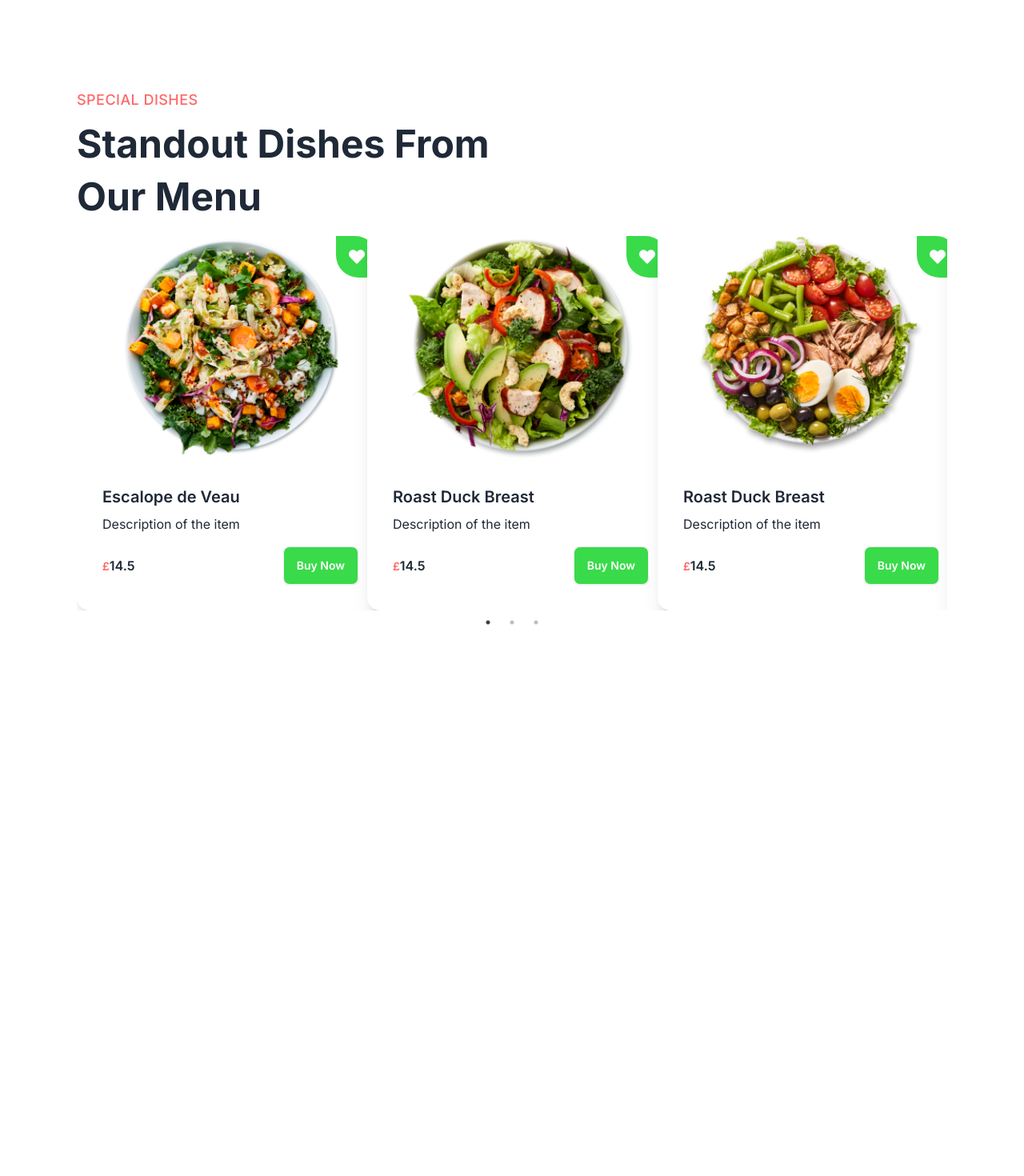
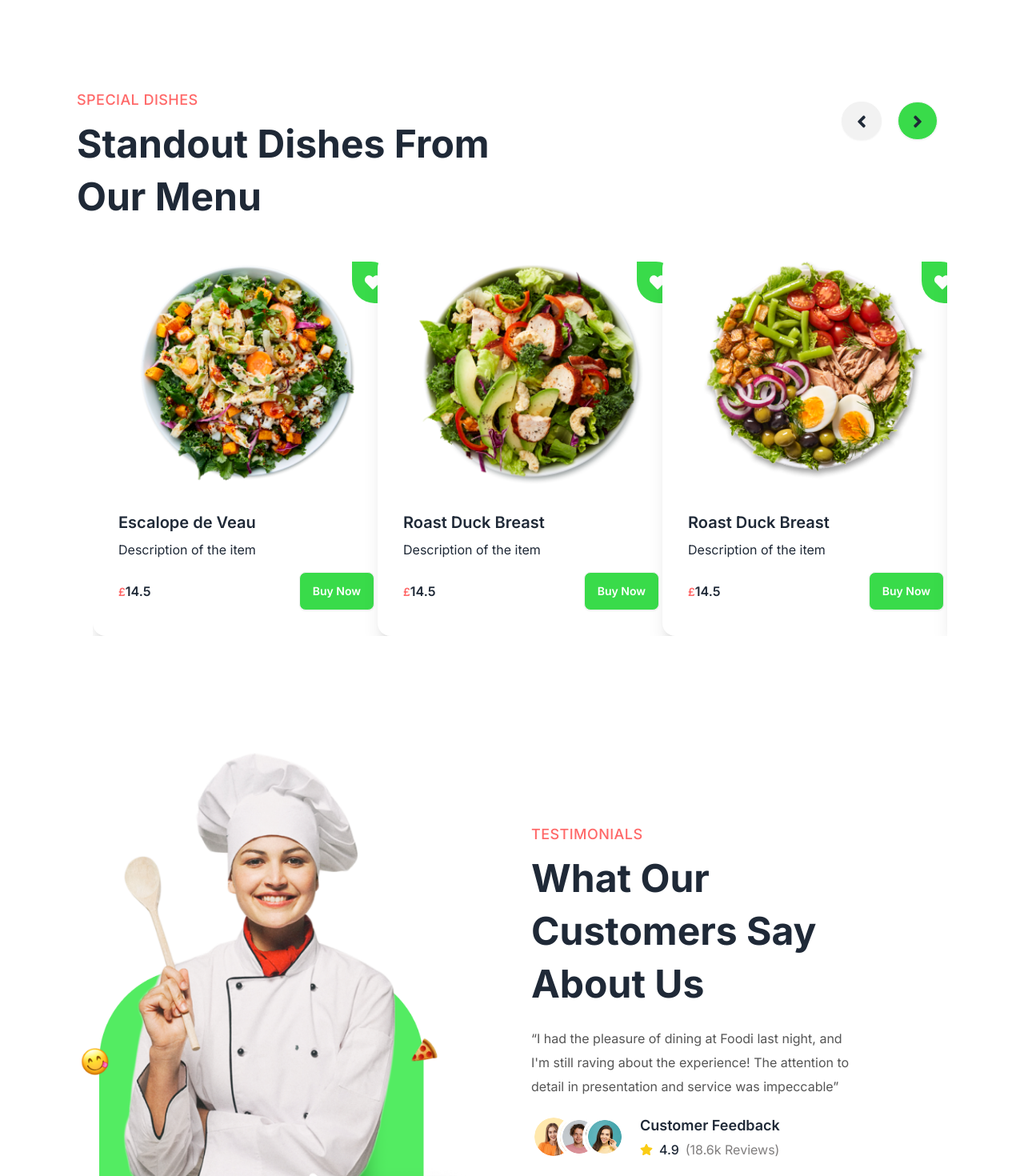
Before and after one commit to holooluwatosin/complete-mern-project, a React (Vite) app: page / in a window 1280 px wide. Shown: the part 1560-3030 px from the top of the page at 80% size. Before the commit the page ends 2348 px from the top, so only its background shows below. Built offline with nearby package versions, Linux system fonts and the light colour scheme.

Commit message:
addition of card, ourservices, testimonial and finetuning of specialDishes

```diff
--- a/src/components/Cards.jsx
+++ b/src/components/Cards.jsx
@@ -1,6 +1,6 @@
 import React, { useState } from 'react';
 import { Link } from 'react-router-dom';
-import { FaHeart } from 'react-icons/fa'
+import { FaHeart } from 'react-icons/fa';
 
 const Cards = ({item}) => {
     const  [isHeartFilled, setIsHeartFilled] = useState(false);
@@ -21,9 +21,11 @@ const Cards = ({item}) => {
                 </figure>
             </Link>
             <div className="card-body">
-                <h2 className="card-title">
-                    {item.name}
-                </h2>
+                <Link to={`/menu/${item._id}`}>
+                    <h2 className="card-title">
+                        {item.name}
+                    </h2>
+                </Link>
                 <p>Description of the item</p>
                 <div className="card-actions justify-between items-center mt-2">
                     <h5 className='font-semibold'>
--- a/src/pages/home/Home.jsx
+++ b/src/pages/home/Home.jsx
@@ -2,6 +2,8 @@ import React from 'react'
 import Banner from '../../components/Banner'
 import Categories from './Categories'
 import SpecialDishes from './SpecialDishes'
+import Testimonial from './Testimonial'
+import OurServices from './OurServices'
 
 const Home = () => {
   return (
@@ -9,6 +11,8 @@ const Home = () => {
       <Banner />
       <Categories />
       <SpecialDishes />
+      <Testimonial />
+      <OurServices />
     </div>
   )
 }
--- /dev/null
+++ b/src/pages/home/OurServices.jsx
@@ -0,0 +1,16 @@
+import React from 'react'
+
+const serviceLists = [
+    {id:1, title: "Catering", des: "Delight your guests with our flavors and  presentation", img: "/images/home/services/icon1.png"},
+    {id:2, title: "Fast delivery", des: "We deliver your order promptly to your door", img: "/images/home/services/icon2.png"},
+    {id:3, title: "Online Ordering", des: "Explore menu & order with ease using our Online Ordering n", img: "/images/home/services/icon3.png"},
+    {id:4, title: "Gift Cards", des: "Give the gift of exceptional dining with Foodi Gift Cards", img: "/images/home/services/icon4.png"},
+]
+
+const OurServices = () => {
+  return (
+    <div>OurServices</div>
+  )
+}
+
+export default OurServices
--- a/src/pages/home/SpecialDishes.jsx
+++ b/src/pages/home/SpecialDishes.jsx
@@ -1,8 +1,35 @@
 import React, { Component, useEffect, useState } from 'react'
+import { FaAngleLeft, FaAngleRight } from 'react-icons/fa';
 import "slick-carousel/slick/slick.css";
 import "slick-carousel/slick/slick-theme.css";
 import Slider from "react-slick";
 import Cards from '../../components/Cards';
+
+const SampleNextArrow = (props) => {
+    const { className, style, onClick } = props;
+    return (
+        <div
+            className={className}
+            style={{ ...style, display: "block", background: "red" }}
+            onClick={onClick}
+        >
+            NEXT
+        </div>
+    );
+};
+
+const SamplePrevArrow = (props) => {
+    const { className, style, onClick } = props;
+    return (
+        <div
+            className={className}
+            style={{ ...style, display: "block", background: "green" }}
+            onClick={onClick}
+        >
+            BACK
+        </div>
+    );
+};
 
 const SpecialDishes = () => {
     const [recipes, setRecipes] = useState([]);
@@ -54,17 +81,36 @@ const SpecialDishes = () => {
               slidesToScroll: 1
             }
           }
-        ]
+        ],
+
+        nextArrow: <SampleNextArrow />,
+        prevArrow: <SamplePrevArrow />,
     }
   return (
-    <div className='section-container my-20'>
+    <div className='section-container my-20 relative'>
         <div className='text-left'>
             <p className='subtitle'>Special Dishes</p>
             <h2 className='title md:w-[520px]'>Standout Dishes From Our Menu</h2>
         </div>
 
+        {/* <div className=''> */}
+        <div className="md:absolute right-3 top-8 mb-10 md:mr-24">
+            <button
+                onClick={() => slider?.current?.slickPrev()}
+                className=" btn p-2 rounded-full ml-5"
+            >
+                <FaAngleLeft className="h-8 w-8 p-1"/>
+            </button>
+            <button
+                onClick={() => slider?.current?.slickNext()}
+                className="bg-green btn p-2 rounded-full ml-5"
+            >
+                <FaAngleRight className="h-8 w-8 p-1"/>
+            </button>
+        </div>
+
         {/* Slider (instakked from react-slick.neostack.com)*/}
-        <Slider {...settings}>
+        <Slider ref={slider} {...settings} className="overflow-hidden mt-10 space-x-5">
             {
                 recipes.map((item, i) => (
                     <Cards key={i} item={item} />
--- /dev/null
+++ b/src/pages/home/Testimonial.jsx
@@ -0,0 +1,58 @@
+/* eslint-disable react/no-unescaped-entities */
+import React from "react";
+import { FaStar } from "react-icons/fa";
+
+const Testimonials = () => {
+  return (
+    <div className="section-container">
+        <div className="flex flex-col md:flex-row items-center justify-between gap-12">
+            <div className="md:w-1/2">
+                <img src="/images/home/testimonials/testimonials.png" alt="" />
+            </div>
+            <div className="md:w-1/2">
+                <div className="text-left md:w-4/5">
+                    <p className="subtitle">Testimonials</p>
+                    <h2 className="title">What Our Customers Say About Us</h2>
+                    <blockquote className="my-5 text-secondary leading-[30px]">
+                        “I had the pleasure of dining at Foodi last night, and I'm still
+                        raving about the experience! The attention to detail in
+                        presentation and service was impeccable”
+                    </blockquote>
+
+                    {/* avater */}
+                    <div className="flex items-center gap-4 flex-wrap">
+                        <div className="avatar-group -space-x-6 rtl:space-x-reverse">
+                            <div className="avatar">
+                                <div className="w-12 cursor-pointer">
+                                <img src="/images/home/testimonials/testimonial1.png" />
+                                </div>
+                            </div>
+                            <div className="avatar">
+                                <div className="w-12 cursor-pointer">
+                                <img src="/images/home/testimonials/testimonial2.png" />
+                                </div>
+                            </div>
+                            <div className="avatar">
+                                <div className="w-12 cursor-pointer">
+                                <img src="/images/home/testimonials/testimonial3.png" />
+                                </div>
+                            </div>
+                        </div>
+
+                        <div className="space-y-1">
+                            <h5 className="text-lg font-semibold">Customer Feedback</h5>
+                            <div className="flex items-center gap-2">
+                                <FaStar className="text-yellow-400"/>
+                                <span className="font-medium">4.9</span>
+                                <span className="text-[#807E7E]">(18.6k Reviews)</span>
+                            </div>
+                        </div>
+                    </div>
+                </div>
+            </div>
+        </div>
+    </div>
+  );
+};
+
+export default Testimonials;
```
